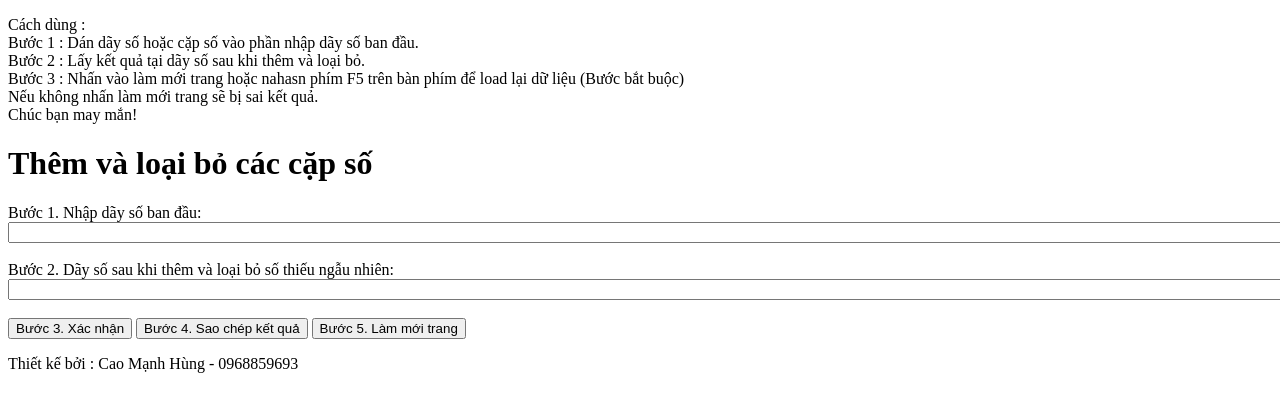
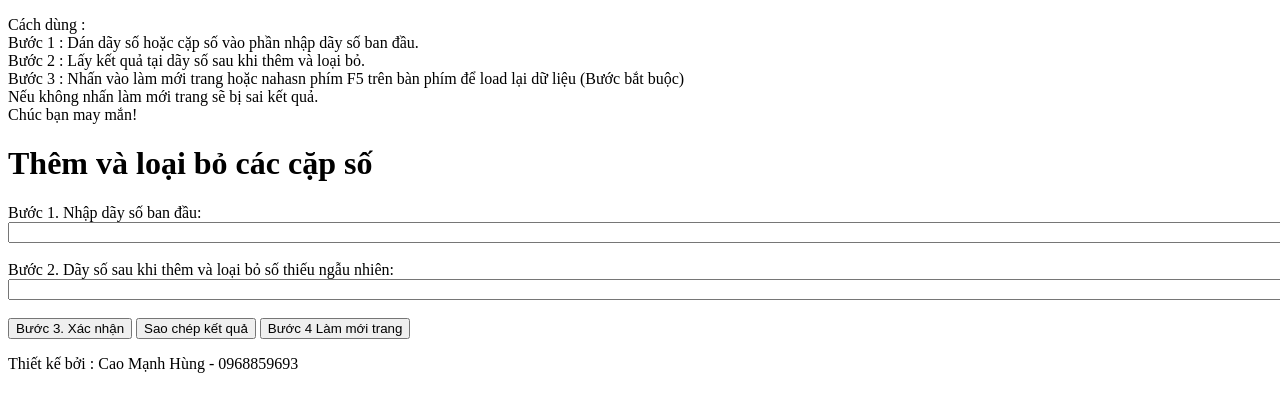
Before and after one commit to HungCao9x/anhhai, a plain HTML site: page index.html in a window 1280 px wide. Shown: the top 412 px of the page. Drawn offline with Linux system fonts and the light colour scheme.

Commit message:
Update index.html

```diff
--- a/index.html
+++ b/index.html
@@ -18,8 +18,8 @@
     </div>
     <br>
     <button id="submitButton">Bước 3. Xác nhận</button>
-    <button id="copyButton">Bước 4. Sao chép kết quả</button>
-    <button id="refreshButton">Bước 5. Làm mới trang</button>
+    <button id="copyButton">Sao chép kết quả</button>
+    <button id="refreshButton">Bước 4 Làm mới trang</button>
     <script src="script.js"></script>
   </body>
   <footer>
```
